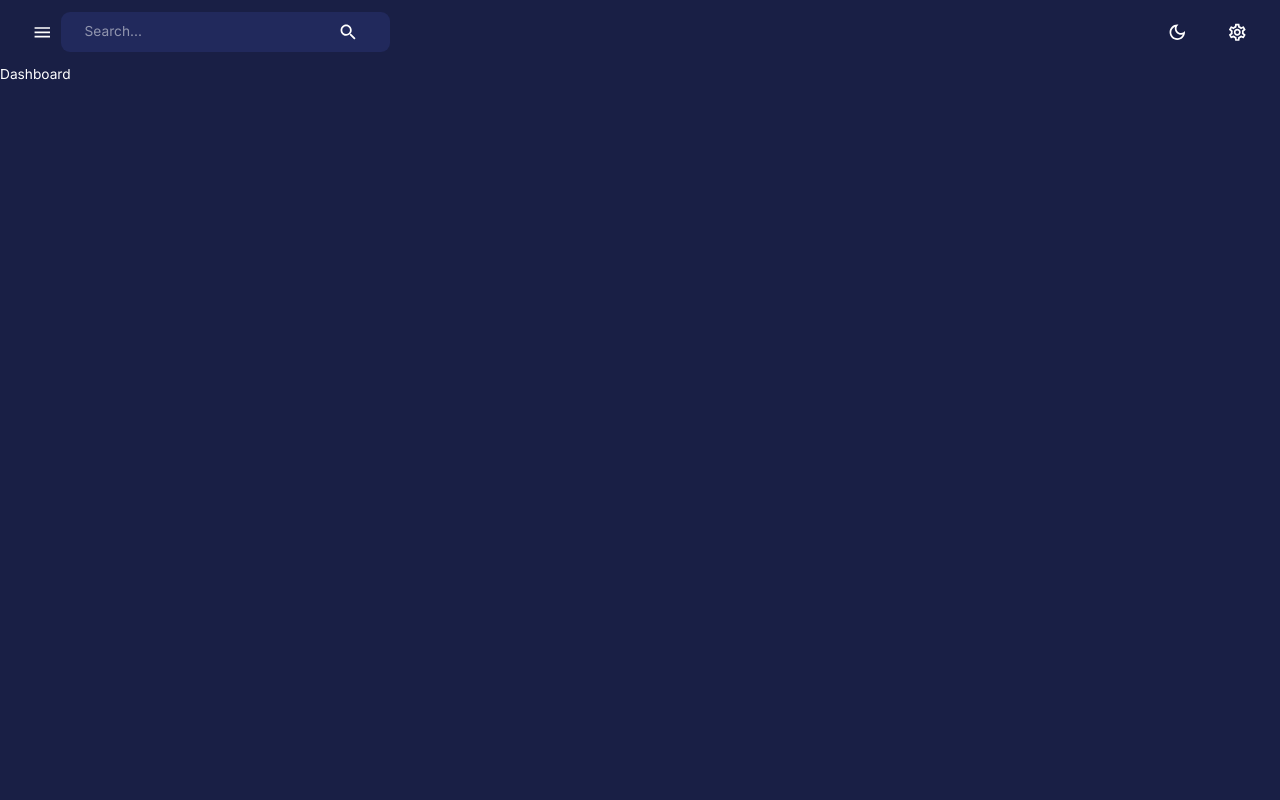
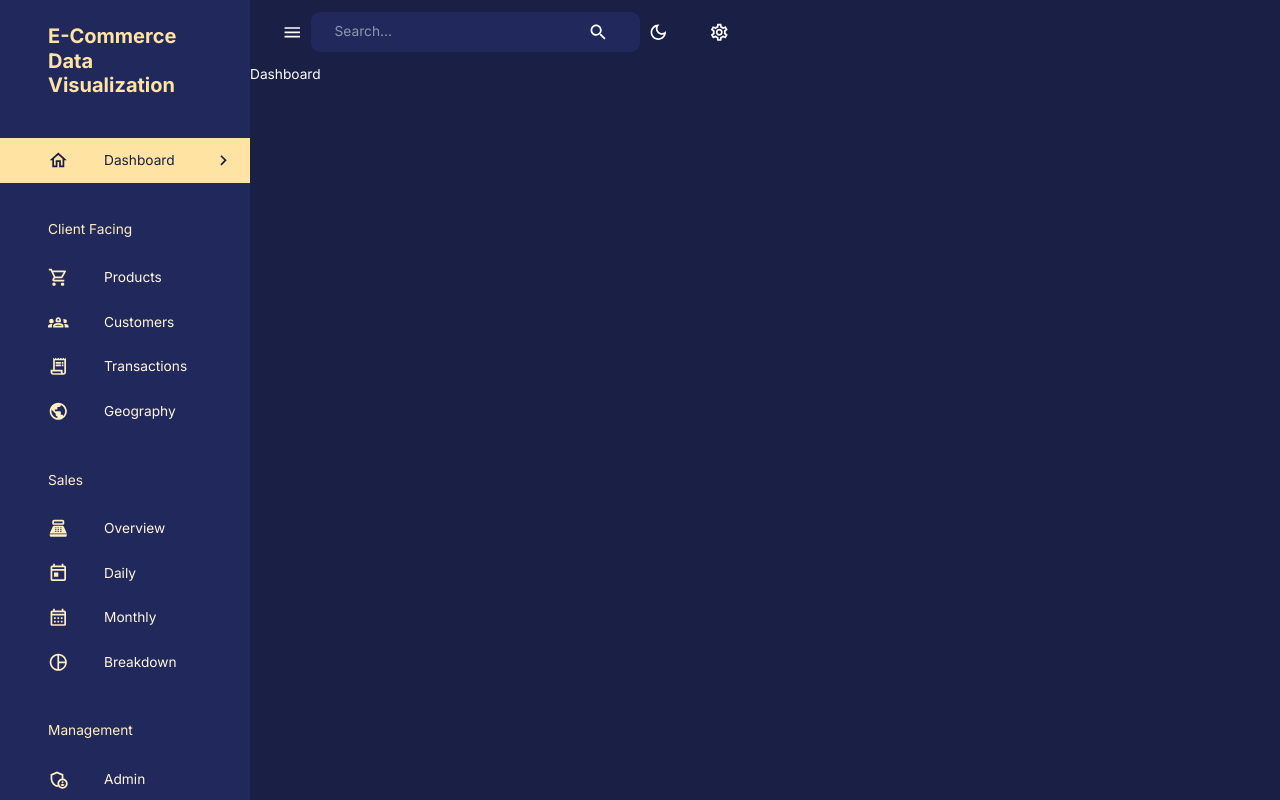
Before and after one commit to min-hinthar/admin-dashboard-mern-stack, a React (Create React App) app in the folder client/: page /dashboard in a window 1280 px wide. Built offline with nearby package versions, Linux system fonts and the light colour scheme.

Commit message:
Sidebar.jsx created, Sidebar updated with icons and text with navigation onClick

```diff
--- a/client/src/components/Navbar.jsx
+++ b/client/src/components/Navbar.jsx
@@ -25,7 +25,7 @@
         }}
     >
         <Toolbar sx={{ justifyContent: "space-between"}}>
-            { /* Leftside of Navbar */ }
+            { /* Left-side of Navbar */ }
             <FlexBetween>
                 <IconButton onClick={() => console.log('open/close sidebar')}>
                     <MenuIcon />
@@ -42,7 +42,7 @@
                     </IconButton>
                 </FlexBetween>
             </FlexBetween>
-            { /* Rightside of Navbar */}
+            { /* Right-side of Navbar */}
             <FlexBetween gap='1.5rem'>
                 <IconButton onClick={() => dispatch(setMode())}>
                     {theme.palette.mode === 'dark' ? (
--- /dev/null
+++ b/client/src/components/Sidebar.jsx
@@ -0,0 +1,194 @@
+import React from 'react';
+import {
+    Box,
+    Divider,
+    Drawer,
+    IconButton,
+    List,
+    ListItem,
+    ListItemButton,
+    ListItemIcon,
+    Typography,
+    useTheme
+} from '@mui/material';
+import {
+    SettingsOutlined,
+    ChevronLeft,
+    ChevronRightOutlined,
+    HomeOutlined,
+    ShoppingCartOutlined,
+    Groups2Outlined,
+    ReceiptLongOutlined,
+    PublicOutlined,
+    PointOfSaleOutlined,
+    TodayOutlined,
+    CalendarMonthOutlined,
+    AdminPanelSettingsOutlined,
+    TrendingUpOutlined,
+    PieChartOutlined
+} from '@mui/icons-material';
+import { useEffect, useState } from 'react';
+import { useLocation, useNavigate } from 'react-router-dom';
+import FlexBetween from './FlexBetween';
+import profileImage from 'assets/profile.jpg';
+import { ListItemText } from '../../node_modules/@mui/material/index';
+import { ChevronRight } from '../../node_modules/@mui/icons-material/index';
+
+const navItems = [
+    {
+        text: 'Dashboard',
+        icon: <HomeOutlined />
+    },
+    {
+        text: 'Client Facing',
+        icon: null,
+    },
+    {
+        text: 'Products',
+        icon: <ShoppingCartOutlined />
+    },
+    {
+        text: 'Customers',
+        icon: <Groups2Outlined />
+    },
+    {
+        text: 'Transactions',
+        icon: <ReceiptLongOutlined />
+    },
+    {
+        text: 'Geography',
+        icon: <PublicOutlined />
+    },
+    {
+        text: 'Sales',
+        icon: null,
+    },
+    {
+        text: 'Overview',
+        icon: <PointOfSaleOutlined />
+    },
+    {
+        text: 'Daily',
+        icon: <TodayOutlined />
+    },
+    {
+        text: 'Monthly',
+        icon: <CalendarMonthOutlined />
+    },
+    {
+        text: 'Breakdown',
+        icon: <PieChartOutlined />
+    },
+    {
+        text: 'Management',
+        icon: null,
+    },
+    {
+        text: 'Admin',
+        icon: <AdminPanelSettingsOutlined />
+    },
+    {
+        text: 'Performance',
+        icon: <TrendingUpOutlined />
+    },
+]
+
+const Sidebar = ({
+    drawerWidth,
+    isSidebarOpen,
+    setIsSidebarOpen,
+    isNonMobile
+}) => {
+const { pathname } = useLocation();
+const [ active, setActive ] = useState("");
+const navigate = useNavigate();
+const theme = useTheme();
+
+useEffect(() => {
+    setActive(pathname.substring(1));
+}, [pathname])
+
+  return <Box component='nav'>
+    {isSidebarOpen && (
+        <Drawer
+            open={isSidebarOpen}
+            onClose={() => setIsSidebarOpen(false)}
+            variant='persistent'
+            anchor='left'
+            sx={{
+                width: drawerWidth,
+                "& .MuiDrawer-paper": {
+                    color: theme.palette.secondary[200],
+                    backgroundColor: theme.palette.background.alt,
+                    boxSizing: "border-box",
+                    borderWidth: isNonMobile ? 0 : "2px",
+                    width: drawerWidth
+                }
+            }}
+        >
+            <Box width='100%'>
+                <Box m='1.5rem 2rem 2rem 3rem'>
+                    <FlexBetween color={theme.palette.secondary.main}>
+                        <Box display="flex" alignItems="center" gap="0.5rem">
+                            <Typography variant='h4' fontWeight='bold'>
+                                E-Commerce Data Visualization
+                            </Typography>
+                        </Box>
+                        {! isNonMobile && (
+                            <IconButton onClick={() => setIsSidebarOpen(!isSidebarOpen)}>
+                                <ChevronLeft />
+                            </IconButton>
+                        )}
+                    </FlexBetween>
+                </Box>
+                    <List>
+                        {navItems.map(({ text, icon }) => {
+                                if (!icon) {
+                                    return (
+                                        <Typography key={text} sx={{ m: '2.25rem 0 1rem 3rem'}}>
+                                            {text}
+                                        </Typography>
+                                    )
+                                }
+                                const lcText = text.toLowerCase();
+                                return (
+                                    <ListItem key={text} disablePadding>
+                                        <ListItemButton
+                                            onClick={() => {
+                                                navigate(`/${lcText}`);
+                                                setActive(lcText);
+                                            }}
+                                            sx={{
+                                                backgroundColor: active === lcText
+                                                ? theme.palette.secondary[300]
+                                                : 'transparent',
+                                                color: active === lcText
+                                                ? theme.palette.primary[600]
+                                                : theme.palette.secondary[100],
+                                            }}
+                                        >
+                                            <ListItemIcon sx={{
+                                                ml: '2rem',
+                                                color: active === lcText
+                                                ? theme.palette.primary[600]
+                                                : theme.palette.secondary[200],
+                                            }}>
+                                                {icon}
+                                            </ListItemIcon>
+                                                <ListItemText primary={text} />
+                                                {active === lcText && (
+                                                    <ChevronRightOutlined sx={{ ml: 'auto'}} />
+                                                )}
+                                        </ListItemButton>
+                                    </ListItem>
+                                )
+                            })
+                        }
+                    </List>
+            </Box>
+        </Drawer>
+    )}
+  </Box>
+}
+
+export default Sidebar;
--- a/client/src/scenes/layout/index.jsx
+++ b/client/src/scenes/layout/index.jsx
@@ -3,16 +3,30 @@
 import { Outlet } from 'react-router-dom';
 import { useSelector } from 'react-redux';
 import Navbar from 'components/Navbar';
+import Sidebar from 'components/Sidebar';
 
 
 const Layout = () => {
-  return <Box width="100%" height="100%">
+  const isNonMobile = useMediaQuery("(min-width: 600px)");
+  const [ isSidebarOpen, setIsSidebarOpen ] = useState(true);
+
+  return (
+  <Box display={isNonMobile ? "flex" : "block" } width="100%" height="100%">
+    <Sidebar
+      isNonMobile={isNonMobile}
+      drawerWidth="250px"
+      isSidebarOpen={isSidebarOpen}
+      setIsSidebarOpen={setIsSidebarOpen}
+      />
     <Box>
-      <Navbar />
+      <Navbar
+        isSidebarOpen={isSidebarOpen}
+        setIsSidebarOpen={setIsSidebarOpen}
+      />
         <Outlet />
     </Box>
-  </Box>;
+  </Box>
 
-};
+)};
 
 export default Layout;
```
